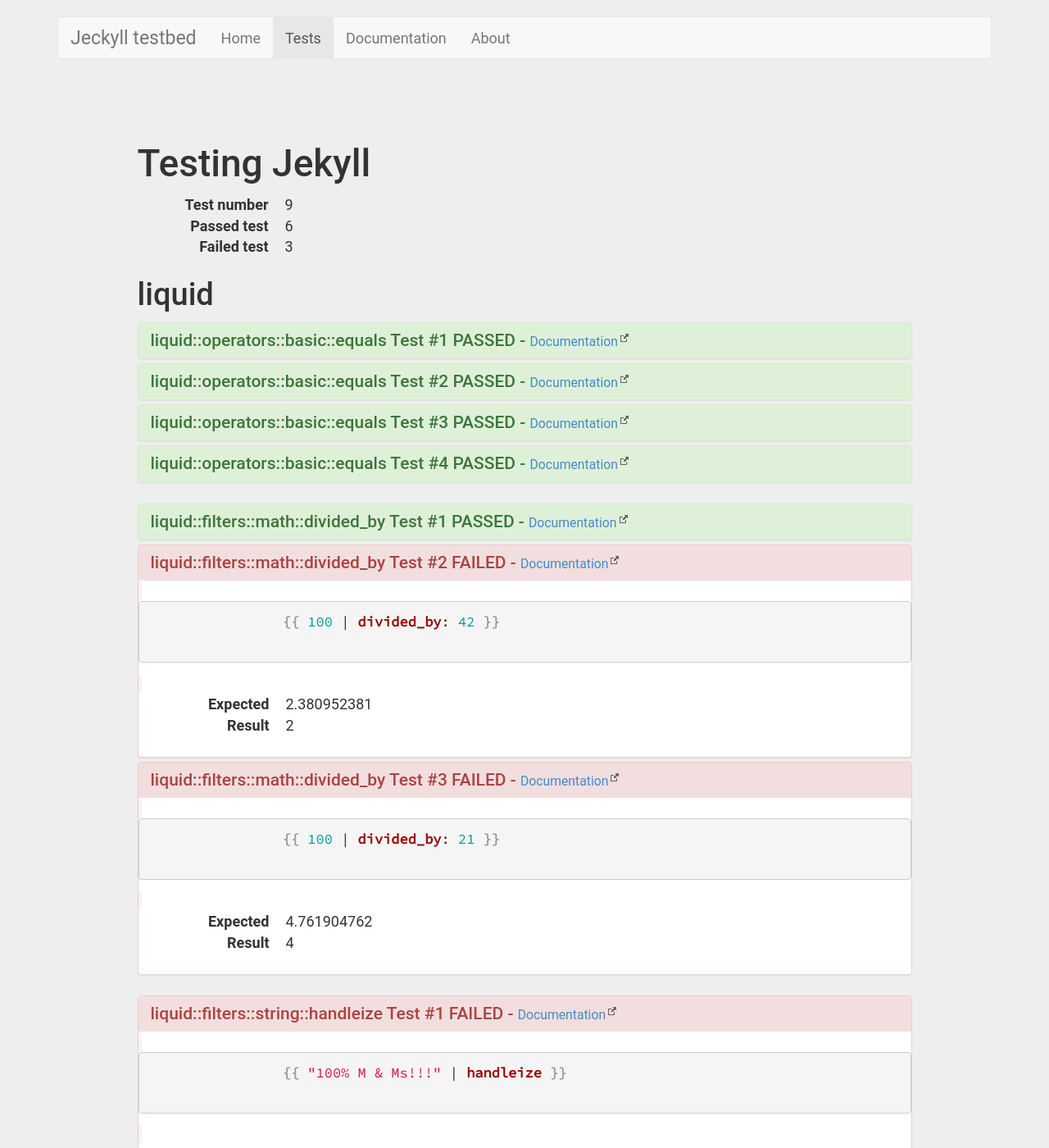
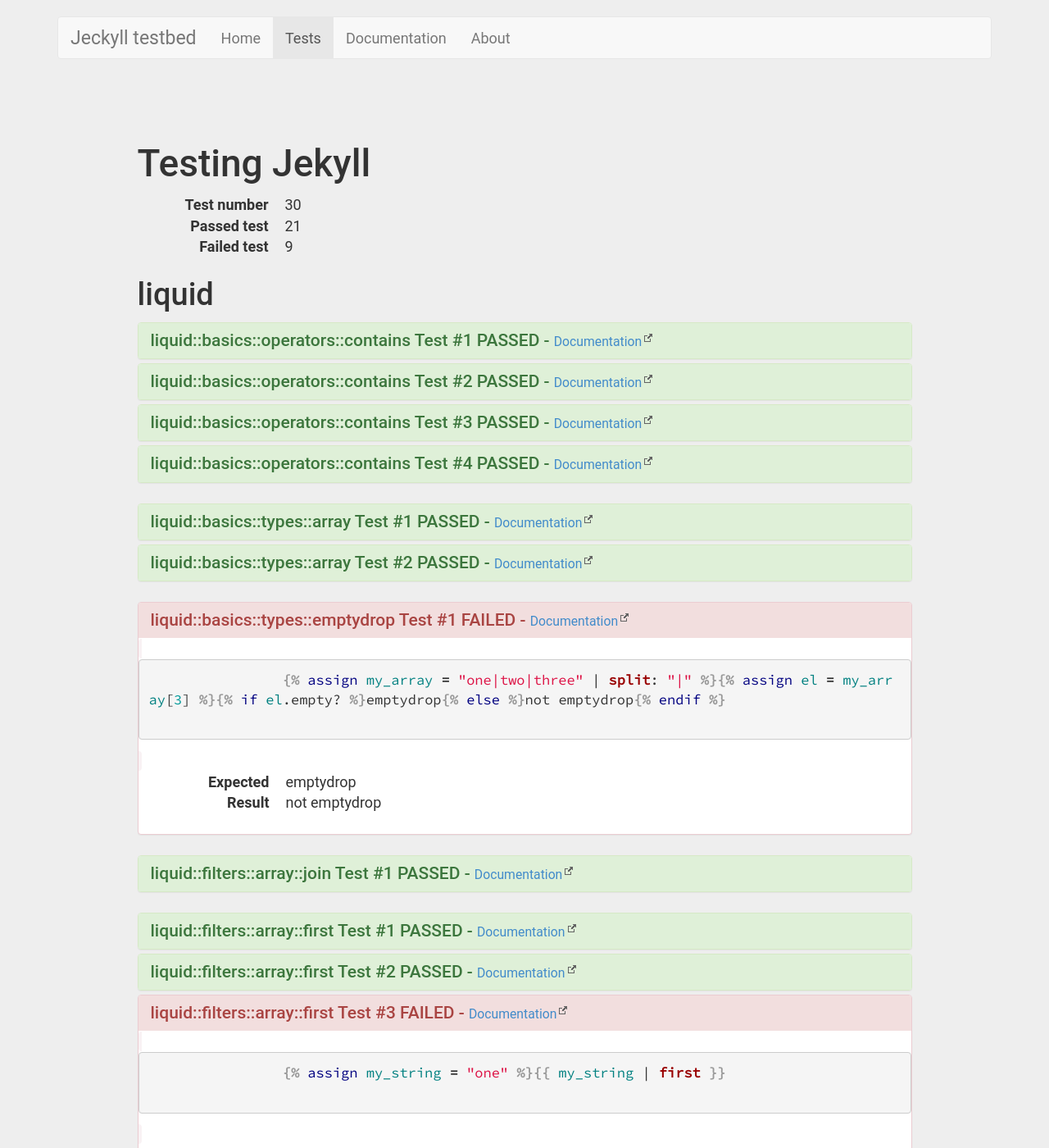
Before and after one commit to djacquel/JekyllDoc, a Jekyll site: the page built from tests.html, in a window 1280 px wide and 1400 px high. Shown: the whole window at 82% size. Built offline with Jekyll 4.4.1, drawn with Linux system fonts in a browser that asks for light colours; nearby versions of some CDN libraries; some of the changed text lies outside the part shown.

Commit message:
added some liquid tests

```diff
--- a/_data/tests.yml
+++ b/_data/tests.yml
@@ -4,41 +4,157 @@
 
 liquid:
 
-    operators:
+    basics:
 
-      basic:
+        operators:
 
-        equals:
-          doc: 'http://docs.shopify.com/themes/liquid-documentation/basics/operators#basic-operators'
+            contains:
 
-          tests:
-            - tag: '{% if 1 == 1 %}equals{%else %}not equals{% endif %}'
-              expected: "equals"
+                doc: 'http://docs.shopify.com/themes/liquid-documentation/basics/operators#contains'
 
-            - tag: '{% if "1" == 1 %}equals{%else %}not equals{% endif %}'
-              expected: "not equals"
+                tests:
+                  - tag: '{% if "Hello world !" contains "Hello" %}contains{% else %}not found{% endif %}'
+                    expected: contains
+                  - tag: '{% if "Hello world !" contains "Jelyll" %}contains{% else %}not found{% endif %}'
+                    expected: not found
 
-            - tag: '{% if "abc" == "abc" %}equals{%else %}not equals{% endif %}'
-              expected: "equals"
+                  - tag: '{% assign my_array = "one|two|three" | split: "|" %}{% if my_array contains "one" %}contains{% else %}not found{% endif %}'
+                    expected: contains
+                  - tag: '{% assign my_array = "one|two|three" | split: "|" %}{% if my_array contains "four" %}contains{% else %}not found{% endif %}'
+                    expected: not found
 
-            - tag: '{% if "abc" == "ab" %}equals{%else %}not equals{% endif %}'
-              expected: "not equals"
+        types:
 
+            array:
 
+                doc: 'http://docs.shopify.com/themes/liquid-documentation/basics/types#arrays'
+
+                tests:
+                  - tag: '{% assign my_array = "one|two|three" | split: "|" %}{% for num in my_array %}{{ num }}{% endfor %}'
+                    expected: onetwothree
+
+                  - tag: '{% assign my_array = "one|two|three" | split: "|" %}{{ my_array[0] }}{{ my_array[1] }}{{ my_array[2] }}'
+                    expected: onetwothree
+
+            emptydrop:
+                doc: 'http://docs.shopify.com/themes/liquid-documentation/basics/types#empty-drop'
+
+                tests:
+                  - tag: '{% assign my_array = "one|two|three" | split: "|" %}{% assign el = my_array[3] %}{% if el.empty? %}emptydrop{% else %}not emptydrop{% endif %}'
+                    expected: emptydrop
 
     filters:
+
+        array:
+
+            join:
+
+                doc: 'http://docs.shopify.com/themes/liquid-documentation/filters/array-filters#join'
+
+                tests:
+
+                  - tag: '{% assign my_array = "one|two|three" | split: "|" | join: ", " %}{{ my_array }}'
+                    expected: 'one, two, three'
+
+            first:
+
+                doc: 'http://docs.shopify.com/themes/liquid-documentation/filters/array-filters#first'
+
+                tests:
+
+                  - tag: '{% assign my_array = "one|two|three" | split: "|" %}{{ my_array | first }}'
+                    expected: 'one'
+                  - tag: '{% assign my_array = "one|two|three" | split: "|" %}{{ my_array.first }}'
+                    comment: 'first can be used in dot notation, in cases where it needs to be used inside a tag.'
+                    expected: 'one'
+
+                  - tag: '{% assign my_string = "one" %}{{ my_string | first }}'
+                    comment: Using first on a string returns the first character in the string.
+                    expected: 'o'
+                  - tag: '{% assign my_string = "one" %}{{ my_string.first }}'
+                    comment: 'first can be used in dot notation, in cases where it needs to be used inside a tag.'
+                    expected: 'o'
+
+            last:
+
+                doc: 'http://docs.shopify.com/themes/liquid-documentation/filters/array-filters#last'
+
+                tests:
+
+                  - tag: '{% assign my_array = "one|two|three" | split: "|" %}{{ my_array | last }}'
+                    expected: 'three'
+                  - tag: '{% assign my_array = "one|two|three" | split: "|" %}{{ my_array.last }}'
+                    comment: 'last can be used in dot notation, in cases where it needs to be used inside a tag.'
+                    expected: 'three'
+
+                  - tag: '{% assign my_string = "one" %}{{ my_string | last }}'
+                    comment: 'Using last on a string returns the last character in the string.'
+                    expected: 'e'
+                  - tag: '{% assign my_string = "one" %}{{ my_string.last }}'
+                    comment: 'last can be used in dot notation, in cases where it needs to be used inside a tag.'
+                    expected: 'e'
+
+            map:
+                doc: 'http://docs.shopify.com/themes/liquid-documentation/filters/array-filters#map'
+
+                tests:
+                  - tag: '{% assign mapping = site.tests.multi-dim-array | map: "arrayone" %}{{ mapping }}'
+                    expected: 'onetwothree'
+
+            size:
+                doc: 'http://docs.shopify.com/themes/liquid-documentation/filters/array-filters#size'
+
+                tests:
+                  - tag: '{{ "this is a 30 character string!" | size }}'
+                    expected: 30
+
+                  - tag: '{% assign my_array = "one|two|three" | split: "|" %}{{ my_array | size }}'
+                    expected: 3
+
+            sort:
+                doc: 'http://docs.shopify.com/themes/liquid-documentation/filters/array-filters#sort'
+
+                tests:
+                  - tag: '{% assign posts = site.tests.posts | sort: "weight" %}{% for post in posts %}{{ post.weight }}{% endfor %}'
+                    expected: '102030'
+
+                  - tag: '{% assign posts = site.tests.posts | sort: "title" %}{% for post in posts %}{{ post.title }}{% endfor %}'
+                    expected: 'ABa'
+
+        html:
+
+            img_tag:
+                doc: 'http://docs.shopify.com/themes/liquid-documentation/filters/html-filters#img_tag'
+                tests:
+                  - tag: "{{ 'smirking_gnome.gif' | asset_url | img_tag  | escape }}"
+                    comment: 'Not in Liquid gem. Plugin at https://github.com/robwierzbowski/jekyll-image-tag'
+                    expected: TO BE EDITED {% assign img = '<img src="smirking_gnome.gif">' %}{{ img | escape }}
+
 
         math:
             divided_by:
                 doc: 'http://docs.shopify.com/themes/liquid-documentation/filters/math-filters#divided_by'
 
                 tests:
-                  - tag: '{{ 100 | divided_by: 25 }}'
-                    expected: 4
-                  - tag: '{{ 100 | divided_by: 42 }}'
-                    expected: 2.380952381
-                  - tag: '{{ 100 | divided_by: 21 }}'
-                    expected: 4.761904762
+                  - tag: '{{ 6 | divided_by: 3 }}'
+                    expected: 2
+
+                  - tag: '{{ 3 | divided_by: 5 }}'
+                    expected: 0.6
+                  - tag: '{{ "3" | divided_by: 5 }}'
+                    expected: 0.6
+                  - tag: '{{ "3.0" | divided_by: 5 }}'
+                    expected: 0.6
+                  - tag: '{{ 3.0 | divided_by: 5 }}'
+                    expected: 0.6
+
+
+            round:
+              doc: 'http://docs.shopify.com/themes/liquid-documentation/filters/math-filters#round'
+
+              tests:
+                - tag: '{{ 4.5612 | round: 2.0 }}'
+                  expected: 4.56
 
         string:
             handleize:
```
